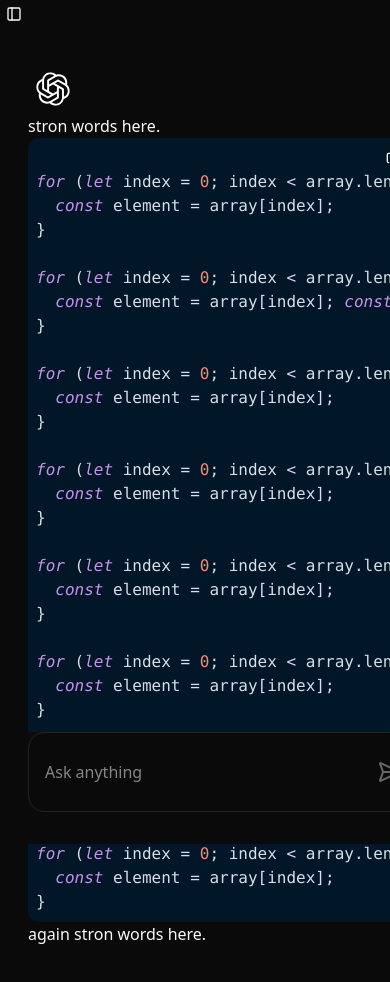
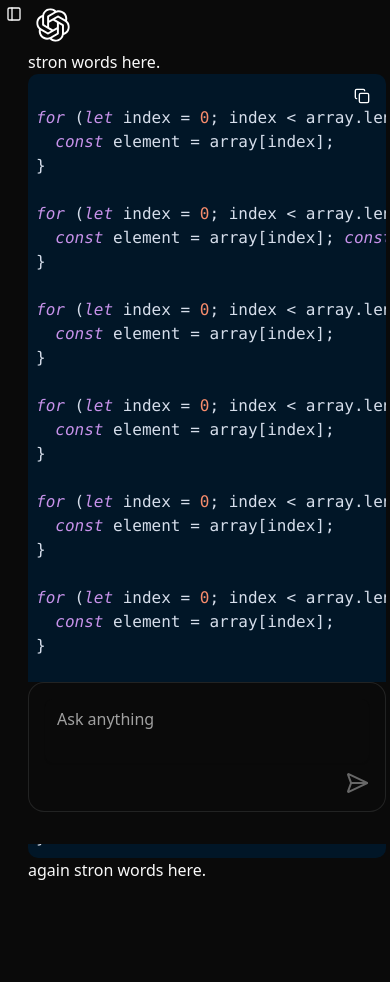
Before and after one commit to MahfujulSagor/ConvoVerse, a Next.js app: page /dashboard in a window 390 px wide. Shown: the top 982 px of the page. Built offline with nearby package versions, Linux system fonts and the light colour scheme.

Commit message:
make dashboard responsive

```diff
--- a/app/dashboard/page.js
+++ b/app/dashboard/page.js
@@ -1,27 +1,31 @@
 "use client";
 import ChatItem from "@/components/chat/ChatItem";
+import { Textarea } from "@/components/ui/textarea";
 import { SendHorizonal } from "lucide-react";
 import React from "react";
 
 const Dashboard = () => {
   return (
-    <div className="relative max-w-3xl w-full mx-auto my-16">
-      <ChatItem/>
-      {/* TODO: Fix layout issues */}
-      <div className="w-full bg-background max-w-3xl fixed bottom-0 pb-8">
-        <div className="w-full min-h-20 rounded-2xl p-4 flex items-center border">
+    <div className="max-w-3xl w-full mx-auto relative">
+      <div className="mr-8">
+        <ChatItem />
+        <div className="w-full bg-background pb-8 sticky bottom-0 flex justify-center items-center">
+          <div className="w-full min-h-20 max-w-3xl bg-background rounded-2xl p-4 border">
+            <form>
               <div className="w-full flex justify-center items-center">
-            <textarea
+                <Textarea
                   rows={1}
                   autoFocus
-              className="border-none outline-none resize-none font-medium w-full text-white dark:bg-background"
+                  className="max-h-72 ChatInput border-none outline-none focus-visible:ring-0 focus-visible:ring-offset-0 resize-none font-medium w-full text-white dark:bg-background"
                   placeholder="Ask anything"
                 />
               </div>
-          <div className="">
-            <button className='cursor-pointer flex justify-center items-center text-[#676767]' >
+              <div className="w-full flex justify-end items-center mt-2">
+                <button className="cursor-pointer flex justify-center items-center text-[#676767]">
                   <SendHorizonal className="" />
                 </button>
+              </div>
+            </form>
           </div>
         </div>
       </div>
--- a/app/globals.css
+++ b/app/globals.css
@@ -121,6 +121,12 @@
   }
 }
 
+/* /components/chat/ChatItem.js */
 .code-block {
   scrollbar-color: #424242 transparent;
 }
+
+/* /dashboard/page.js */
+.ChatInput {
+  scrollbar-color: #424242 transparent;
+}
```
Lines whose indentation alone changed are shown as unchanged.
